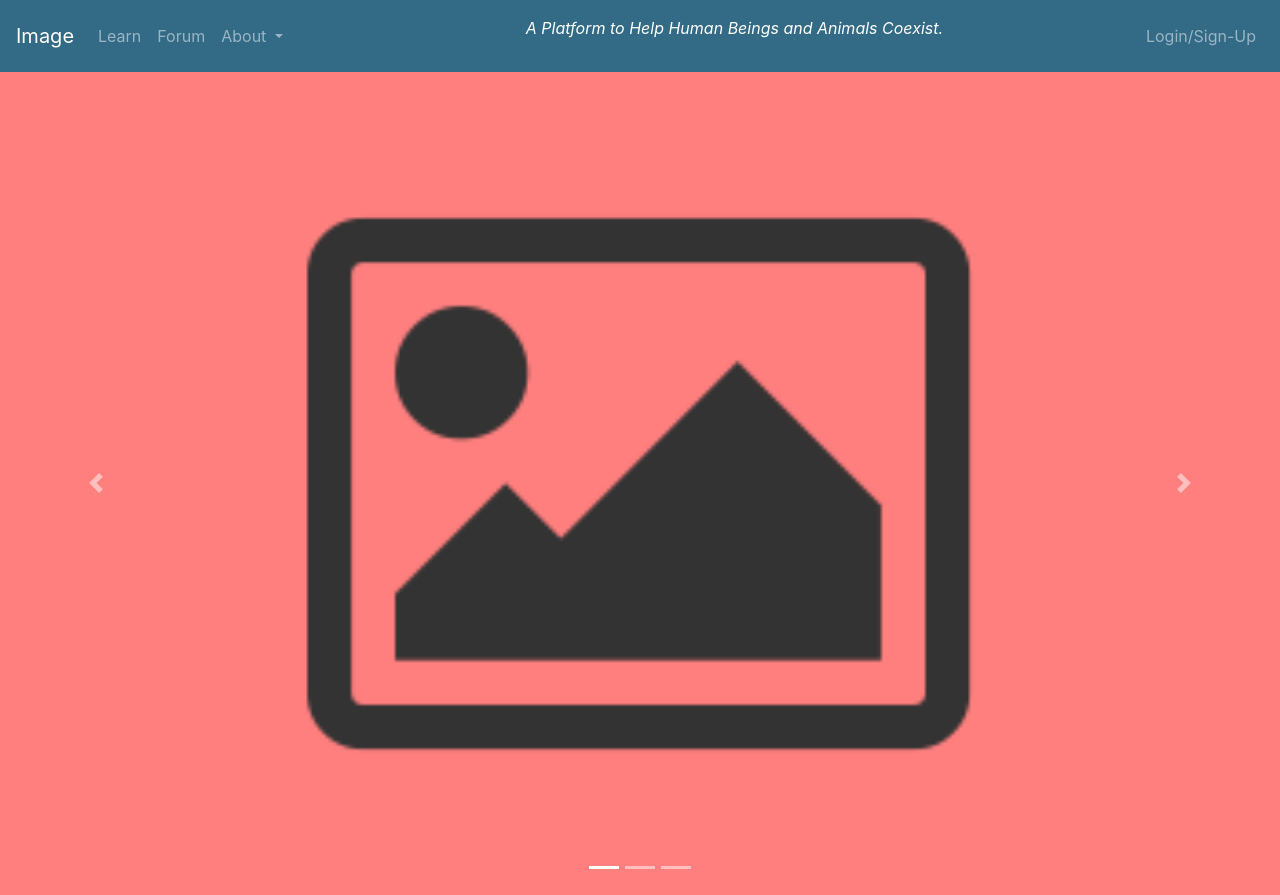
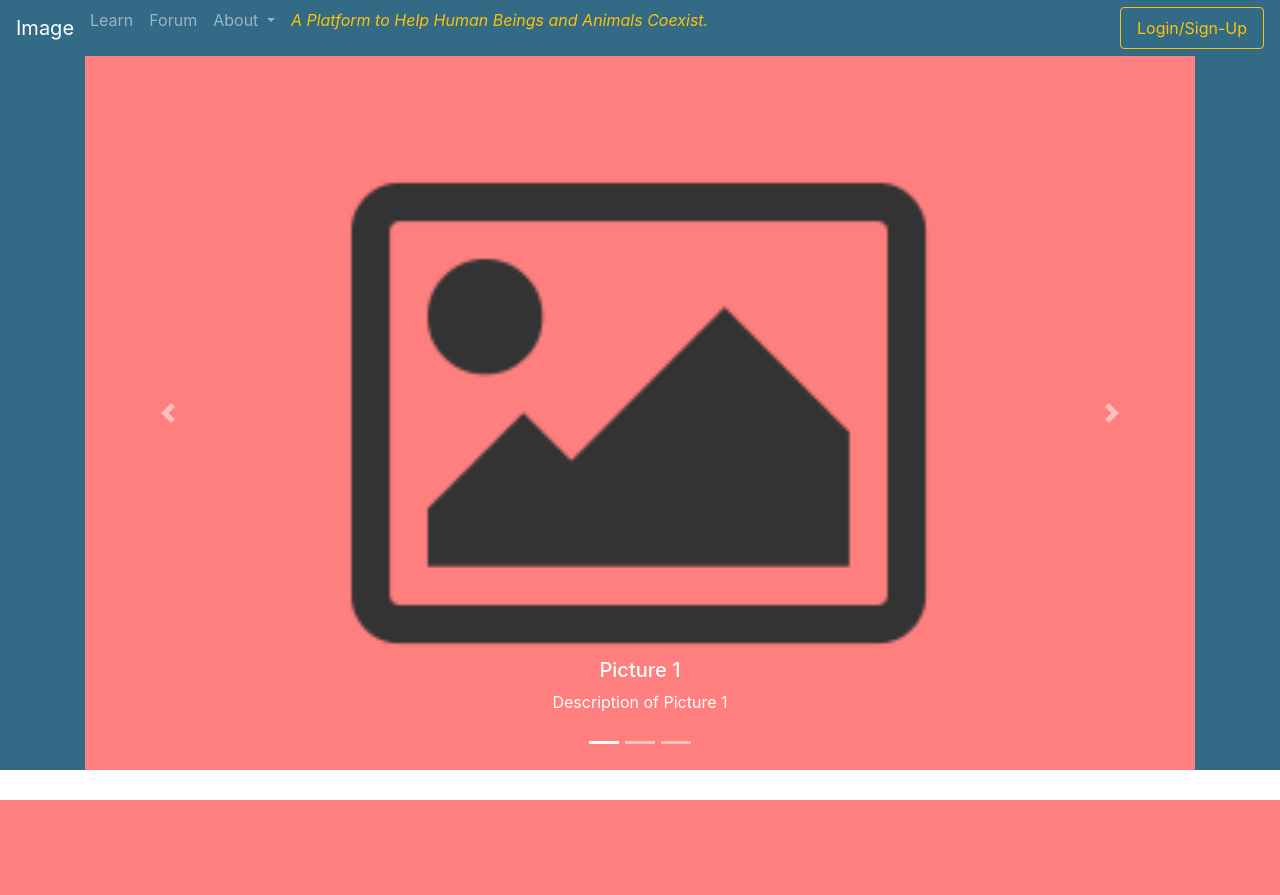
Before and after one commit to kareemostyle/SIGAQ, a Django app: page /SIGAQ/ in a window 1280 px wide. After the commit the page ends 800 px from the top, so only its background shows below. Run offline with Django 3.2, Linux system fonts and the light colour scheme; some libraries are stand-ins or nearby versions.

Commit message:
Fixed a little of navbar and background

```diff
--- a/App/SIGAQ/templates/SIGAQ/index.html
+++ b/App/SIGAQ/templates/SIGAQ/index.html
@@ -2,27 +2,30 @@
 {% load static %}
 <!doctype html>
 <html lang="en">
+
+<head>
     <!-- A set of metadata for the website. -->
     <meta charset="UTF-8">
     <meta name="description" content="A platform to help human beings and animals coexist">
     <meta name="author" content="Kareem Taleb">
     <meta name="viewport" content="width=device-width, initial-scale=1.0, shrink-to-fit=no">
-    <head>
-        <link rel="stylesheet" href="https://maxcdn.bootstrapcdn.com/bootstrap/4.0.0/css/bootstrap.min.css" integrity="sha384-Gn5384xqQ1aoWXA+058RXPxPg6fy4IWvTNh0E263XmFcJlSAwiGgFAW/dAiS6JXm" crossorigin="anonymous">
+    <link rel="stylesheet" href="https://maxcdn.bootstrapcdn.com/bootstrap/4.0.0/css/bootstrap.min.css"
+        integrity="sha384-Gn5384xqQ1aoWXA+058RXPxPg6fy4IWvTNh0E263XmFcJlSAwiGgFAW/dAiS6JXm" crossorigin="anonymous">
     <title>So I've Got a Question.</title>
 </head>
+
 <body>
     <!-- Wrapper for the website home page. -->
-        <div>
+    <div style="background-color: #336B87">
         <div>
             <!-- The navigation bar. -->
-                <nav class="navbar navbar-expand-md navbar-dark" style="background-color: #336B87">
+            <nav class="navbar navbar-expand-sm navbar-dark py-0" style="background-color: #336B87">
                 <!-- W.I.P. Logo of Non-profit. Click leads to home page a.k.a. this page. -->
-                    <a class="navbar-brand" href="#">
+                <a class="navbar-brand mr-md-2" href="#">
                     Image
                 </a>
                 <!-- W.I.P. Contains the proper navigation. Includes the blog, forum, about us, and Login/Signup buttons. -->
-                    <ul class="navbar-nav mr-auto">
+                <ul class="navbar-nav mr-auto flex-row">
                     <li class="nav-item">
                         <a class="nav-link" href="#">Learn</a>
                     </li>
@@ -30,7 +33,8 @@
                         <a class="nav-link" href="#">Forum</a>
                     </li>
                     <li class="nav-item dropdown">
-                            <a href="#"class="nav-link dropdown-toggle" role="button" id="navbarDropdown" data-toggle="dropdown" aria-haspopup="true" aria-expanded="false">
+                        <a href="#" class="nav-link dropdown-toggle" role="button" id="navbarDropdown"
+                            data-toggle="dropdown" aria-haspopup="true" aria-expanded="false">
                             About
                         </a>
                         <div class="dropdown-menu" aria-labelledby="navbarDropdown">
@@ -39,21 +43,14 @@
                             <a href="#" class="dropdown-item">Contact Us</a>
                         </div>
                     </li>
-                    </ul>
-                    <!-- Centered text in the navbar. -->
-                    <ul class="m-auto text-center">
-                        <li class="navbar-text">
-                            <p class="text-white font-italic">A Platform to Help Human Beings and Animals Coexist.</p>
-                        </li>
+                    <p class="nav-link align-middle text-white font-italic text-warning">A Platform to Help Human Beings
+                        and Animals Coexist.</p>
                 </ul>
                 <!-- Login/Sign-Up button placed on far right of navbar. -->
-                    <ul class="navbar-nav ml-auto">
-                        <li class="nav-item">
-                            <a href="#" class="nav-link">Login/Sign-Up</a>
-                        </li>
-                    </ul>
+                <a href="#" class="btn btn-outline-warning nav-link">Login/Sign-Up</a>
             </nav>
         </div>
+        <div class="container">
             <div id="carouselNav" class="carousel slide" data-ride="carousel">
                 <ol class="carousel-indicators">
                     <li data-target="#carouselNav" data-slide-to="0" class="active"></li>
@@ -62,13 +59,28 @@
                 </ol>
                 <div class="carousel-inner">
                     <div class="carousel-item active">
-                        <img class="d-block w-100" src="{% static 'SIGAQ/images/placeholder.png' %}" alt="First slide">
+                        <img class="d-block w-100 img-fluid" src="{% static 'SIGAQ/images/placeholder.png' %}"
+                            alt="First slide">
+                        <div class="carousel-caption d-none d-md-block">
+                            <h5>Picture 1</h5>
+                            <p>Description of Picture 1</p>
+                        </div>
                     </div>
                     <div class="carousel-item">
-                        <img class="d-block w-100" src="{% static 'SIGAQ/images/placeholder2.png' %}" alt="Second slide">
+                        <img class="d-block w-100 h-50" src="{% static 'SIGAQ/images/placeholder2.png' %}"
+                            alt="Second slide">
+                        <div class="carousel-caption d-none d-md-block">
+                            <h5>Picture 2</h5>
+                            <p>Description of Picture 2</p>
+                        </div>
                     </div>
                     <div class="carousel-item">
-                        <img class="d-block w-100" src="{% static 'SIGAQ/images/placeholder3.png' %}" alt="Third slide">
+                        <img class="d-block w-100 h-50" src="{% static 'SIGAQ/images/placeholder3.png' %}"
+                            alt="Third slide">
+                        <div class="carousel-caption d-none d-md-block">
+                            <h5>Picture 3</h5>
+                            <p>Description of Picture 3</p>
+                        </div>
                     </div>
                 </div>
                 <a class="carousel-control-prev" href="#carouselNav" role="button" data-slide="prev">
@@ -81,8 +93,20 @@
                 </a>
             </div>
         </div>
-        <script src="https://code.jquery.com/jquery-3.2.1.slim.min.js" integrity="sha384-KJ3o2DKtIkvYIK3UENzmM7KCkRr/rE9/Qpg6aAZGJwFDMVNA/GpGFF93hXpG5KkN" crossorigin="anonymous"></script>
-        <script src="https://cdnjs.cloudflare.com/ajax/libs/popper.js/1.12.9/umd/popper.min.js" integrity="sha384-ApNbgh9B+Y1QKtv3Rn7W3mgPxhU9K/ScQsAP7hUibX39j7fakFPskvXusvfa0b4Q" crossorigin="anonymous"></script>
-        <script src="https://maxcdn.bootstrapcdn.com/bootstrap/4.0.0/js/bootstrap.min.js" integrity="sha384-JZR6Spejh4U02d8jOt6vLEHfe/JQGiRRSQQxSfFWpi1MquVdAyjUar5+76PVCmYl" crossorigin="anonymous"></script>
+        <!-- The footer of the website. -->
+        <div>
+
+        </div>
+    </div>
+    <script src="https://code.jquery.com/jquery-3.2.1.slim.min.js"
+        integrity="sha384-KJ3o2DKtIkvYIK3UENzmM7KCkRr/rE9/Qpg6aAZGJwFDMVNA/GpGFF93hXpG5KkN"
+        crossorigin="anonymous"></script>
+    <script src="https://cdnjs.cloudflare.com/ajax/libs/popper.js/1.12.9/umd/popper.min.js"
+        integrity="sha384-ApNbgh9B+Y1QKtv3Rn7W3mgPxhU9K/ScQsAP7hUibX39j7fakFPskvXusvfa0b4Q"
+        crossorigin="anonymous"></script>
+    <script src="https://maxcdn.bootstrapcdn.com/bootstrap/4.0.0/js/bootstrap.min.js"
+        integrity="sha384-JZR6Spejh4U02d8jOt6vLEHfe/JQGiRRSQQxSfFWpi1MquVdAyjUar5+76PVCmYl"
+        crossorigin="anonymous"></script>
 </body>
+
 </html>
```
Lines whose indentation alone changed are shown as unchanged.
